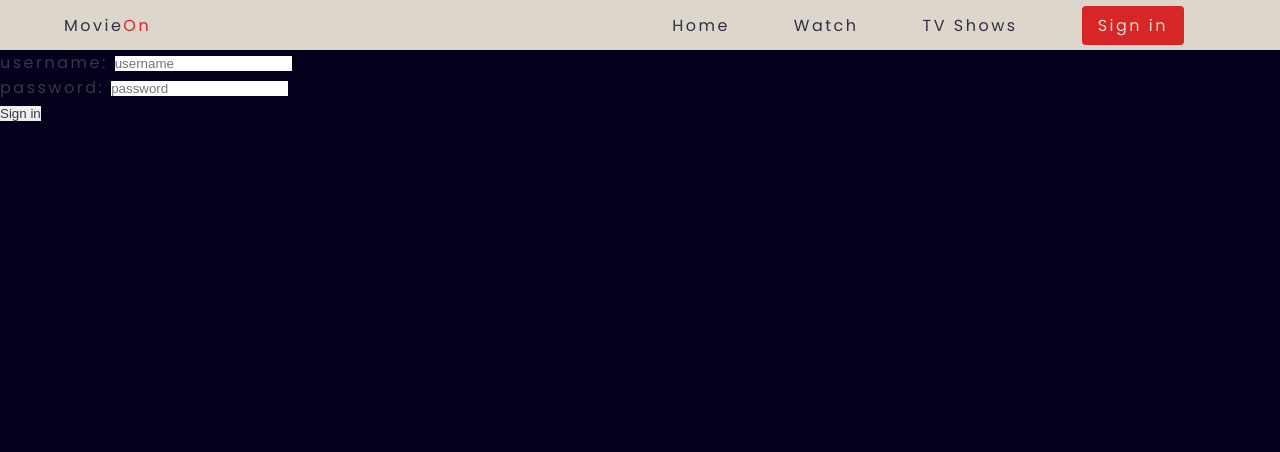
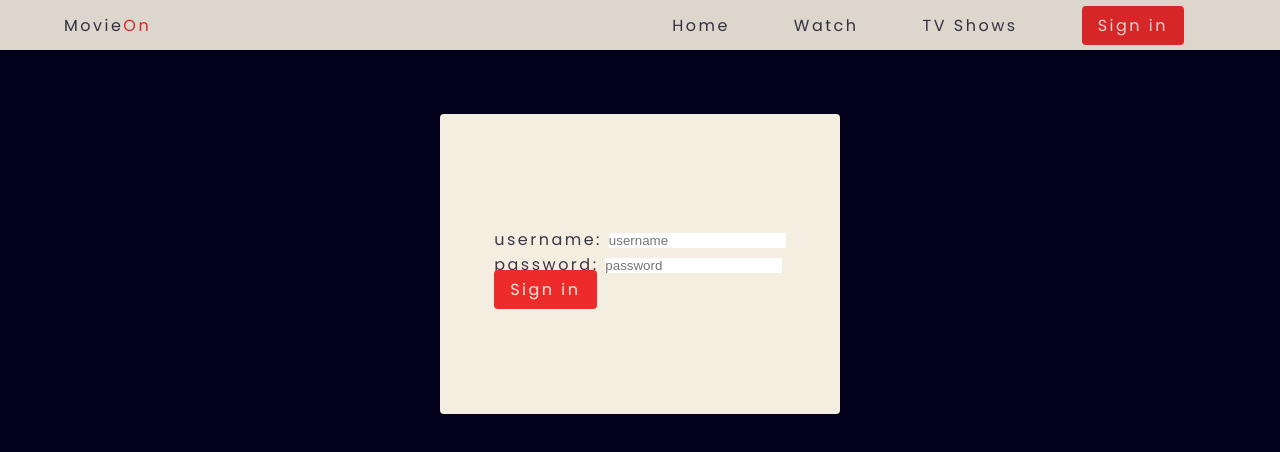
Before and after one commit to roshanlimbu/web_tehnology, a plain HTML site: page proj/movieOn/signin.html in a window 1280 px wide. Drawn offline with Linux system fonts and the light colour scheme.

Commit message:
basic styling done

```diff
--- a/proj/movieOn/signin.html
+++ b/proj/movieOn/signin.html
@@ -40,7 +40,7 @@
             <label for="password">password:</label>
             <input type="password" name="" value="" placeholder="password">
               <br>
-              <button type="submit">Sign in</button>
+              <a class="cta">Sign in</a>
           </form>
         </div>
       </section>
--- a/proj/movieOn/style/signin.css
+++ b/proj/movieOn/style/signin.css
@@ -121,6 +121,17 @@ span{
   height: 100vh;
 }
 
+.card-container{
+  background-color: var(--text-light);
+  width: 400px;
+  height:300px;
+  margin: 5% auto;
+  border-radius: 4px;
+  display: flex;
+  align-items: center;
+  justify-content: space-evenly;
+}
+
 
 
 
```
